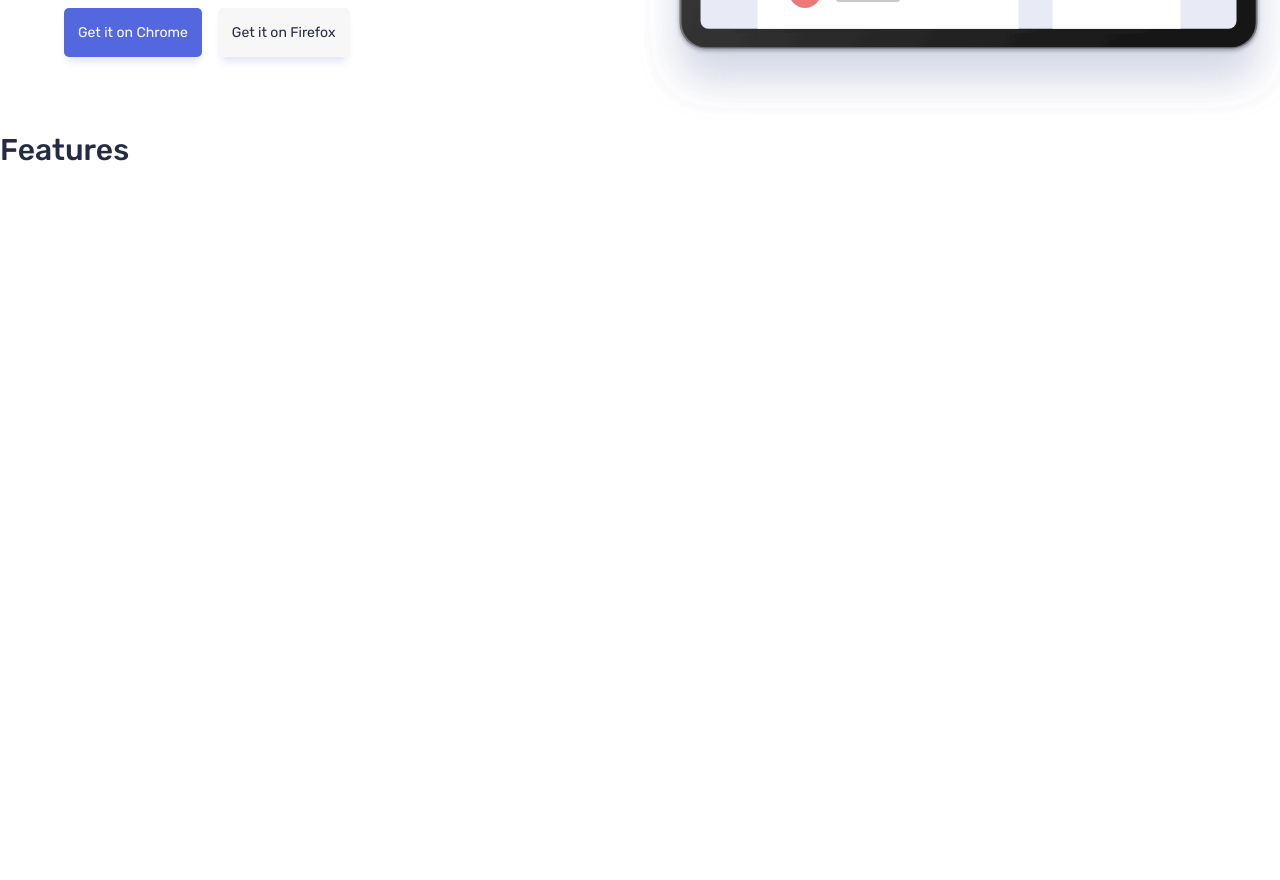
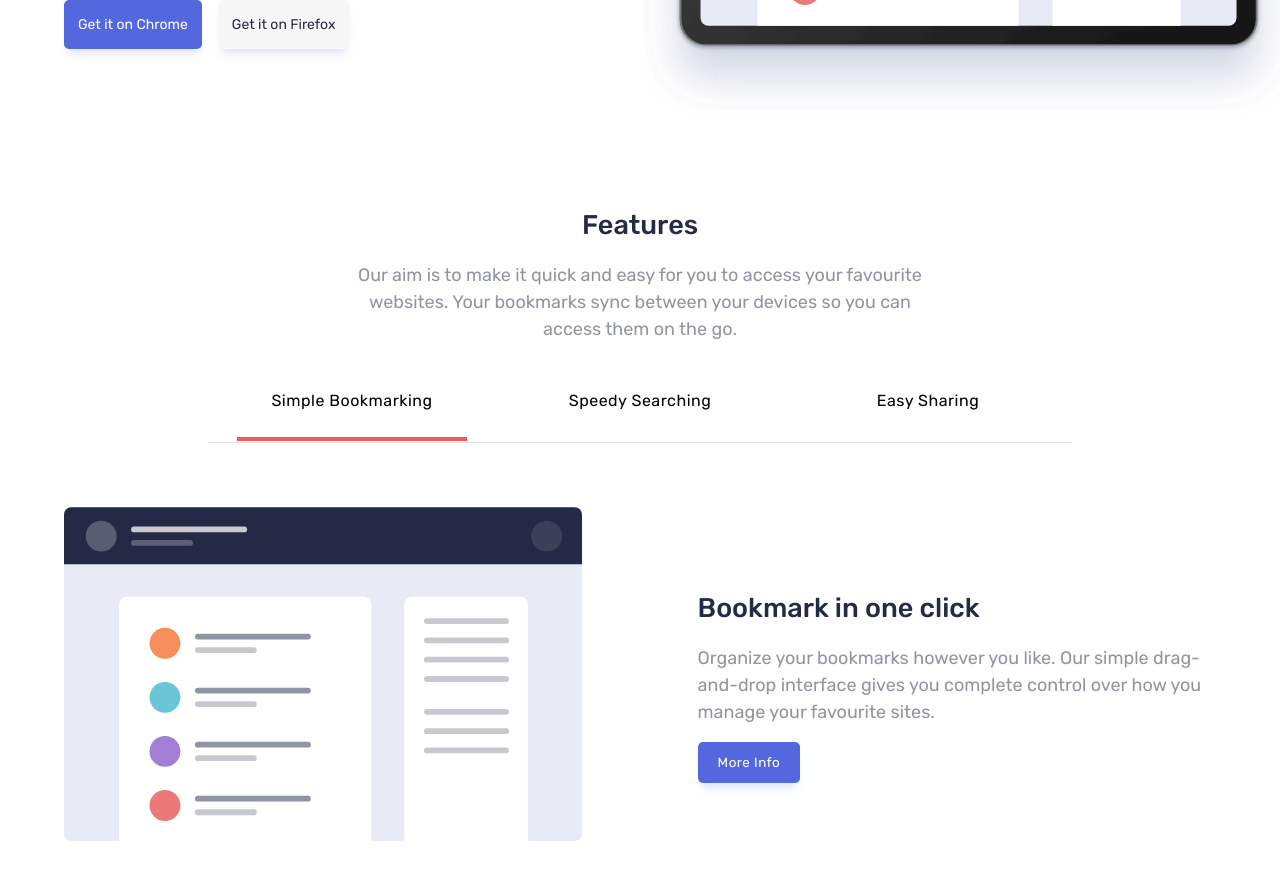
Before and after one commit to manoj-jayapprakash/bookmark-landing, a React (Create React App) app: page / in a window 1280 px wide. Shown: the part 460-1340 px from the top of the page. Before the commit the page ends 800 px from the top, so only its background shows below. Built offline with nearby package versions, Linux system fonts and the light colour scheme.

Commit message:
Added features component

```diff
--- a/src/App.css
+++ b/src/App.css
@@ -7,3 +7,24 @@
 .app {
   min-height: 100vh;
 }
+
+.section__title,
+.section__description {
+  margin: 1rem 0;
+}
+
+.btn-blue {
+  background-color: var(--primary-blue);
+  padding: 1em 1.5em;
+  border-radius: 5px;
+  box-shadow: var(--shadow);
+  color: var(--white);
+}
+
+@media (min-width: 768px) {
+  .section__title,
+  .section__description {
+    width: 50%;
+    margin: 1rem auto;
+  }
+}
--- /dev/null
+++ b/src/components/Features/Feature.css
@@ -0,0 +1,27 @@
+.feature__content {
+  margin: 2rem 0;
+}
+
+.feature__text-title,
+.feature__text-description {
+  margin: 1rem 0;
+}
+
+@media (min-width: 768px) {
+  .feature__content {
+    display: flex;
+    width: 100%;
+    justify-content: space-between;
+    margin-top: 4rem;
+  }
+
+  .feature__image,
+  .feature__text {
+    width: 45%;
+  }
+
+  .feature__text {
+    text-align: left;
+    align-self: center;
+  }
+}
--- /dev/null
+++ b/src/components/Features/Feature.js
@@ -0,0 +1,16 @@
+import './Feature.css';
+
+export const Feature = (props) => {
+  return (
+    <div className="feature__content">
+      <div className="feature__image">
+        <img src={props.image} alt="" />
+      </div>
+      <div className="feature__text">
+        <h2 className="feature__text-title">{props.title}</h2>
+        <p className="feature__text-description">{props.description}</p>
+        <button className="btn-blue btn-features">More Info</button>
+      </div>
+    </div>
+  );
+};
--- a/src/components/Features/Features.css
+++ b/src/components/Features/Features.css
@@ -0,0 +1,45 @@
+.features {
+  text-align: center;
+  margin-top: 5rem;
+}
+
+.btn-features__tab {
+  width: 100%;
+  border-bottom: 1px solid hsla(229, 8%, 60%, 30%);
+  font-size: 16px;
+  padding: 1em;
+  position: relative;
+}
+
+.btn-features__tab.active::before {
+  content: '';
+  position: absolute;
+  width: 45%;
+  height: 4px;
+  top: 92%;
+  right: 0;
+  bottom: 0;
+  left: 27%;
+  background-color: var(--primary-red);
+}
+
+.btn-features__tab-one {
+  border-top: 1px solid hsla(229, 8%, 60%, 30%);
+}
+
+@media (min-width: 768px) {
+  .btn-features__tab {
+    width: 25%;
+    padding: 2em;
+  }
+
+  .btn-features__tab-one {
+    border-top: none;
+  }
+
+  .btn-features__tab.active::before {
+    width: 80%;
+    top: 95%;
+    left: 10%;
+  }
+}
--- a/src/components/Features/Features.js
+++ b/src/components/Features/Features.js
@@ -1,9 +1,100 @@
+import { useState } from 'react';
+
 import './Features.css';
 
+import { Feature } from './Feature';
+
+import featureOneImage from './../../assets/images/illustration-features-tab-1.svg';
+import featureTwoImage from './../../assets/images/illustration-features-tab-2.svg';
+import featureThreeImage from './../../assets/images/illustration-features-tab-3.svg';
+
 export const Features = () => {
+  const features = [
+    {
+      id: '1',
+      name: 'Bookmark in one click',
+      image: featureOneImage,
+      description:
+        'Organize your bookmarks however you like. Our simple drag-and-drop interface gives you complete control over how you manage your favourite sites.',
+    },
+    {
+      id: '2',
+      name: 'Intelligent search',
+      image: featureTwoImage,
+      description:
+        'Our powerful search feature will help you find saved sites in no time at all. No need to trawl through all of your bookmarks.',
+    },
+    {
+      id: '3',
+      name: 'Share your bookmarks',
+      image: featureThreeImage,
+      description:
+        'Easily share your bookmarks and collections with others. Create a shareable link that you can send at the click of a button.',
+    },
+  ];
+
+  const [activeFeature, setActiveFeature] = useState(features[0]);
+
+  const tabClickHandler = (e) => {
+    const feature = features.filter((f) => f.id === e.target.dataset.id)[0];
+    setActiveFeature(feature);
+  };
+
   return (
-    <section className="features">
-      <h2>Features</h2>
+    <section className="features container">
+      <div className="features__head">
+        <h2 className="section__title">Features</h2>
+        <p className="section__description">
+          Our aim is to make it quick and easy for you to access your favourite
+          websites. Your bookmarks sync between your devices so you can access
+          them on the go.
+        </p>
+      </div>
+      <div className="features__body">
+        <div className="features__tab">
+          <button
+            className={
+              activeFeature.id === '1'
+                ? 'btn-features__tab active btn-features__tab-one'
+                : 'btn-features__tab btn-features__tab-one'
+            }
+            onClick={tabClickHandler}
+            data-id="1"
+          >
+            Simple Bookmarking
+          </button>
+
+          <button
+            className={
+              activeFeature.id === '2'
+                ? 'btn-features__tab active '
+                : 'btn-features__tab  '
+            }
+            onClick={tabClickHandler}
+            data-id="2"
+          >
+            Speedy Searching
+          </button>
+          <button
+            className={
+              activeFeature.id === '3'
+                ? 'btn-features__tab active '
+                : 'btn-features__tab '
+            }
+            onClick={tabClickHandler}
+            data-id="3"
+          >
+            Easy Sharing
+          </button>
+        </div>
+
+        <Feature
+          id={activeFeature.id}
+          title={activeFeature.name}
+          image={activeFeature.image}
+          description={activeFeature.description}
+        />
+      </div>
     </section>
   );
 };
--- a/src/index.css
+++ b/src/index.css
@@ -22,7 +22,7 @@ html {
 body {
   font-family: 'Rubik', sans-serif;
   color: var(--grayish-blue);
-  font-size: 18px;
+  font-size: 15px;
   line-height: 1.5;
 }
 
@@ -39,6 +39,8 @@ a {
 button {
   border: none;
   background-color: transparent;
+  font-family: 'Rubik', sans-serif;
+  letter-spacing: 0.5px;
 }
 
 li {
@@ -51,6 +53,6 @@ img {
 
 @media (min-width: 768px) {
   body {
-    font-size: 125%;
+    font-size: 18px;
   }
 }
```
